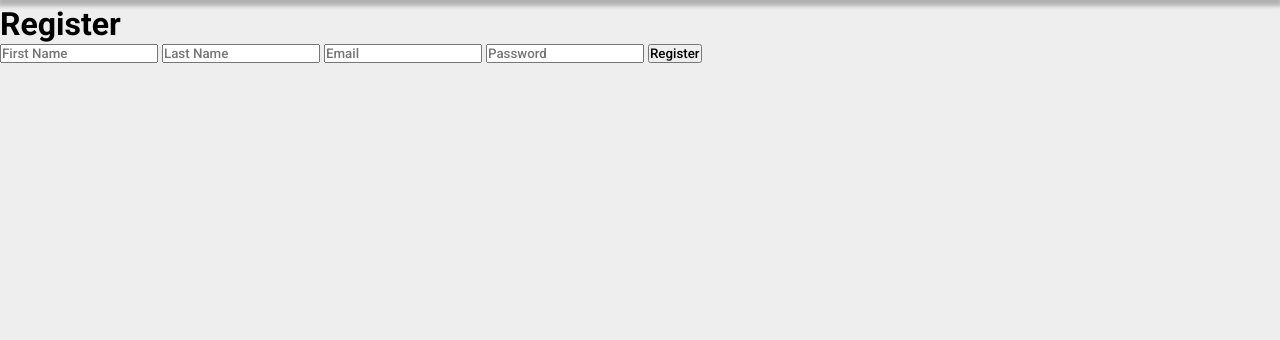
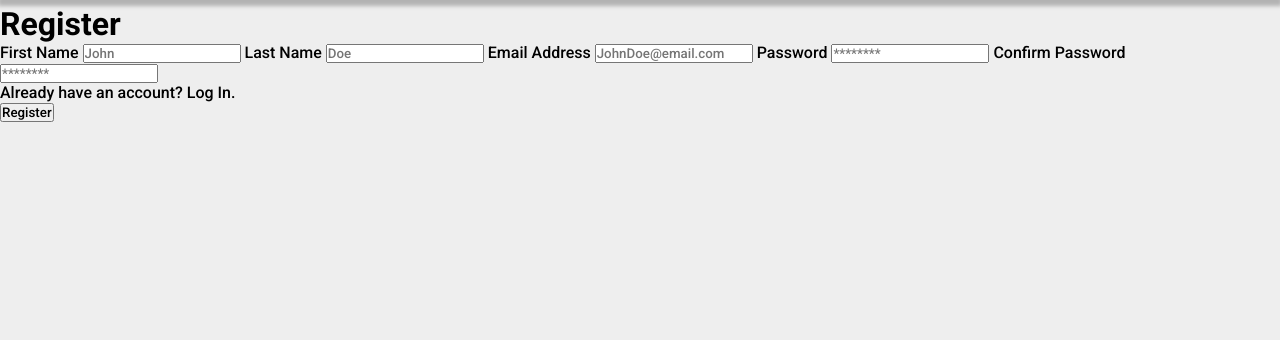
Before and after one commit to qvarkk/freddy-fazbear-pizza-website, a PHP site: page /register.php in a window 1280 px wide. Shown: the part 90-430 px from the top of the page. Run offline with PHP 8.4, Linux system fonts and the light colour scheme; data that the repository does not hold is empty.

Commit message:
Changed structure

```diff
--- a/php/register_main.php
+++ b/php/register_main.php
@@ -1,10 +1,19 @@
 <main class="main">
-  <h1 class="register-header">Register</h1>
-  <form action="<?php echo $_SERVER["PHP_SELF"];  ?>" method="post">
-    <input type="text" name="first_name" placeholder="First Name">
-    <input type="text" name="last_name" placeholder="Last Name">
-    <input type="email" name="email" placeholder="Email">
-    <input type="password" name="password" placeholder="Password">
-    <button value="Verify" name="verify">Register</button>
-  </form>
+  <div class="container">
+    <h1 class="register-header">Register</h1>
+    <form action="process_signup.php" method="post" class="form" id="registerForm">
+      <label for="first_name">First Name</label>
+      <input id="fNameInput" class="unfilled form-input fname-input" type="text" name="first_name" placeholder="John" pattern="^[A-Za-z\s]+" required>
+      <label for="last_name">Last Name</label>
+      <input id="lNameInput" class="unfilled form-input lname-input" type="text" name="last_name" placeholder="Doe" pattern="^[A-Za-z\s]+" required>
+      <label for="email">Email Address</label>
+      <input id="emailInput" class="unfilled form-input email-input" type="email" name="email" placeholder="JohnDoe@email.com" minlength="5" maxlength="148" required>
+      <label for="password">Password</label>
+      <input id="pwdInput" class="unfilled form-input pwd-input" type="password" name="password" placeholder="********" pattern="^(?=.*\d)(?=.*[a-z])(?=.*[A-Z])(?!.*\s).*$" minlength="8" maxlength="32" required>
+      <label for="confpassword">Confirm Password</label>
+      <input id="confPwdInput" class="unfilled form-input conf-pwd-input" type="password" name="confpassword" placeholder="********" pattern="^(?=.*\d)(?=.*[a-z])(?=.*[A-Z])(?!.*\s).*$" minlength="8" maxlength="32" required>
+    </form>
+    <p class="login-para">Already have an account? <a class="login-anchor" href="./login.php">Log In</a>.</p>
+    <button form="registerForm" type="submit" class="register-btn" value="Verify" name="verify">Register</button>
+  </div>
 </main>
```
